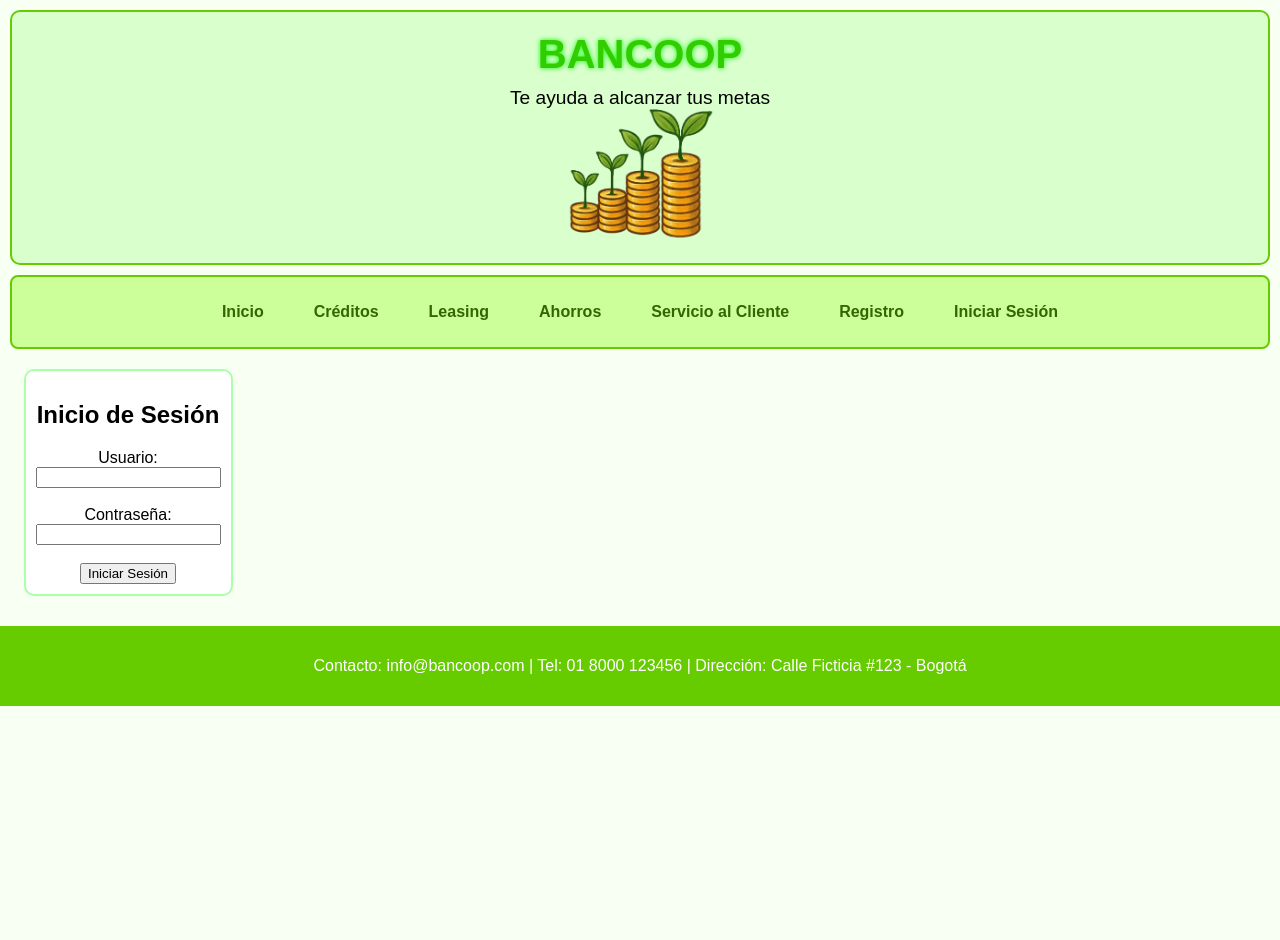
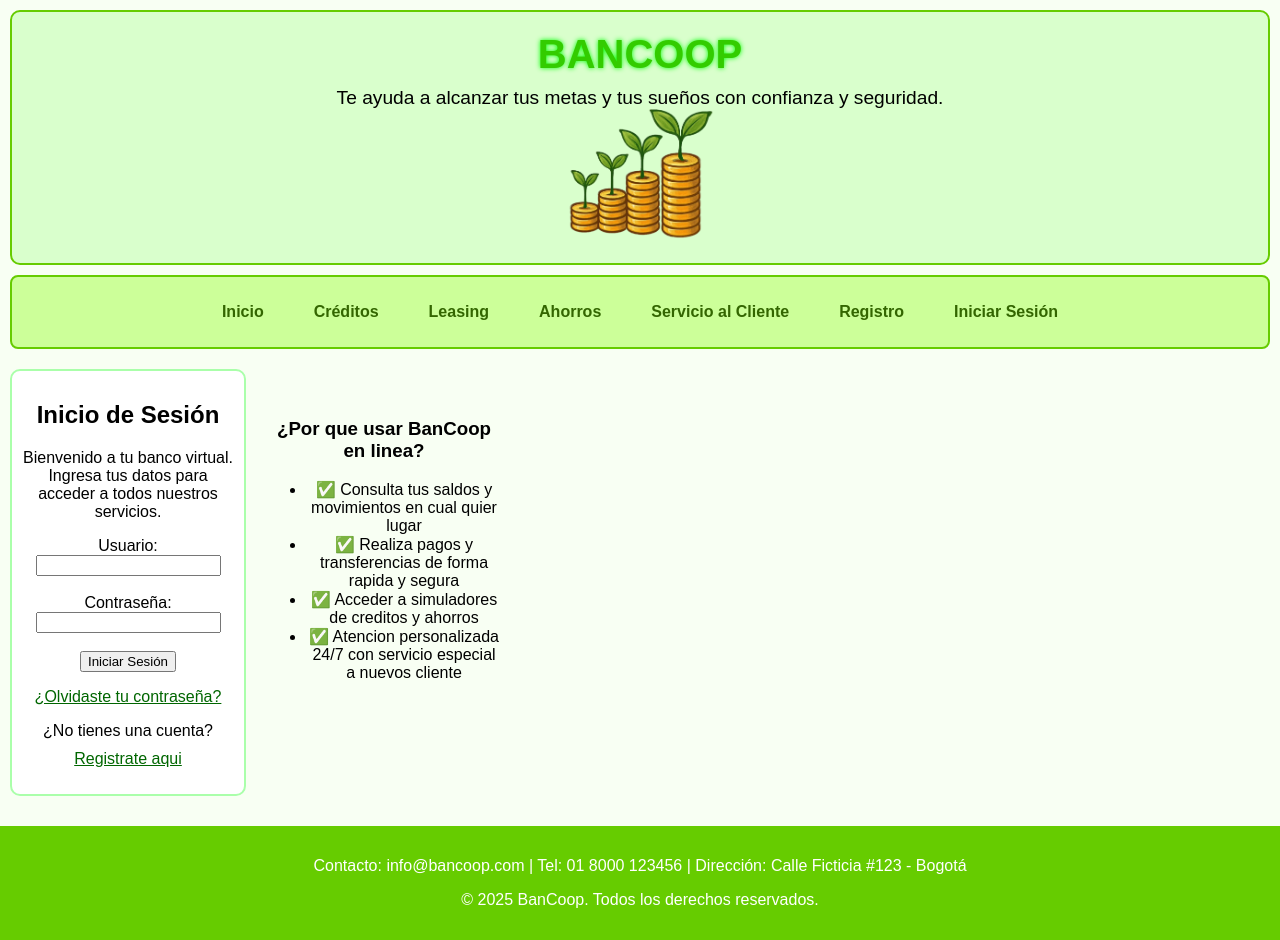
Before and after one commit to JuanRiveros7/EJER_Juan_Riveros, a plain HTML site: page login.html in a window 1280 px wide. Before the commit the page ends 800 px from the top, so only its background shows below. Drawn offline with Linux system fonts and the light colour scheme.

Commit message:
agregue y realize cambios en login.html

```diff
--- a/login.html
+++ b/login.html
@@ -10,7 +10,7 @@
 
 <header class="encabezado">
   <h1>BANCOOP</h1>
-  <p>Te ayuda a alcanzar tus metas</p>
+  <p>Te ayuda a alcanzar tus metas y tus sueños con confianza y seguridad.</p>
   <img src="img/ahorro.png" alt="Crecimiento" class="banner-img">
 </header>
 
@@ -29,6 +29,8 @@
 <main class="contenido-principal">
   <div class="card" style="max-width: 400px; margin: auto;">
     <h2>Inicio de Sesión</h2>
+    <p>Bienvenido a tu banco virtual. Ingresa tus datos para acceder a todos nuestros servicios.</p>
+
     <form>
       <label for="usuario">Usuario:</label><br>
       <input type="text" id="usuario" name="usuario" required><br><br>
@@ -38,11 +40,28 @@
 
       <button type="submit">Iniciar Sesión</button>
     </form>
+
+    <div style="margin-top:15px;">
+      <p><a href="#">¿Olvidaste tu contraseña?</a></p>
+      <p>¿No tienes una cuenta? <a href="registro.html">Registrate aqui</a></p>
+    </div>
   </div>
-</main>
+
+   <section style="max-width: 600px; margin: 30px auto; text-align: center;">
+    <h3>¿Por que usar BanCoop en linea?</h3>
+    <ul>
+     <li>✅ Consulta tus saldos y movimientos en cual quier lugar</li>
+     <li>✅ Realiza pagos y transferencias de forma rapida y segura</li>
+     <li>✅ Acceder a simuladores de creditos y ahorros</li>
+     <li>✅ Atencion personalizada 24/7 con servicio especial a nuevos cliente</li>
+    </ul>
+   </section>
+  </main>
+
 
 <footer>
   <p>Contacto: info@bancoop.com | Tel: 01 8000 123456 | Dirección: Calle Ficticia #123 - Bogotá</p>
+  <p>&copy; 2025 BanCoop. Todos los derechos reservados.</p>
 </footer>
 
 </body>
```
Also changed, not shown: 1 other file.
